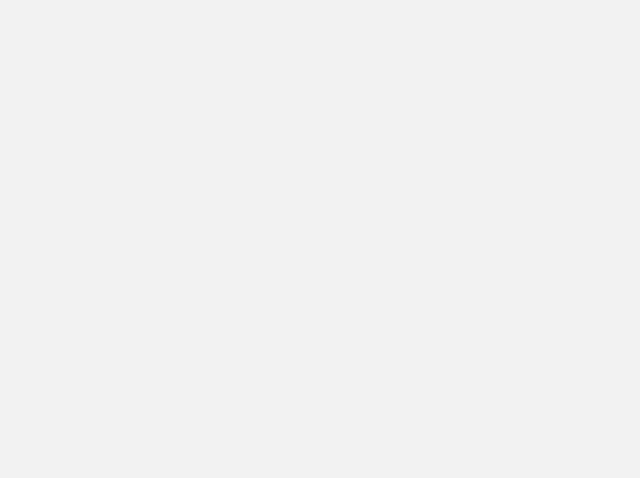
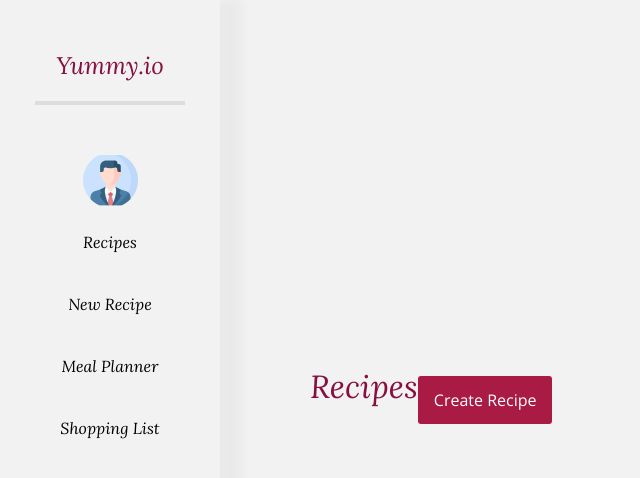
Before and after one commit to DannyDionisio/recipes, a React (Create React App) app in the folder web-app/: page /recipes in a window 1280 px wide. Shown: the top 478 px of the page, without its empty margins (0-640 px from the left). Built offline with nearby package versions, Linux system fonts and the light colour scheme.

Commit message:
start building recipeList page

```diff
--- a/web-app/src/App.tsx
+++ b/web-app/src/App.tsx
@@ -3,6 +3,7 @@ import { BrowserRouter, Route } from "react-router-dom";
 
 import CreateRecipe from "./pages/CreateRecipe";
 import Login from "./pages/Login";
+import RecipesList from "./pages/RecipesList";
 import Signup from "./pages/Signup";
 
 const App = () => {
@@ -11,6 +12,7 @@ const App = () => {
       <Route path="/" exact component={Login} />
       <Route path="/signup" component={Signup} />
       <Route path="/recipe/create" component={CreateRecipe} />
+      <Route path="/recipes" component={RecipesList} />
     </BrowserRouter>
   );
 };
--- /dev/null
+++ b/web-app/src/pages/RecipesList/index.tsx
@@ -0,0 +1,18 @@
+import React from "react";
+import "./styles.css";
+
+import Button from "../../components/Button";
+import PageContainer from "../../components/PageContainer";
+
+const RecipesList = () => {
+  return (
+    <PageContainer>
+      <div className="contentRecipesWrapper">
+        <h1>Recipes</h1>
+        <Button>Create Recipe</Button>
+      </div>
+    </PageContainer>
+  );
+};
+
+export default RecipesList;
--- /dev/null
+++ b/web-app/src/pages/RecipesList/styles.css
@@ -0,0 +1,10 @@
+.recipesList {
+  display: flex;
+  flex-direction: row;
+}
+
+.contentRecipesWrapper {
+  display: flex;
+  flex-direction: row;
+  align-items: flex-start;
+}
```
Also changed, not shown: 1 other file (tests, documents, lock files or other folders).
